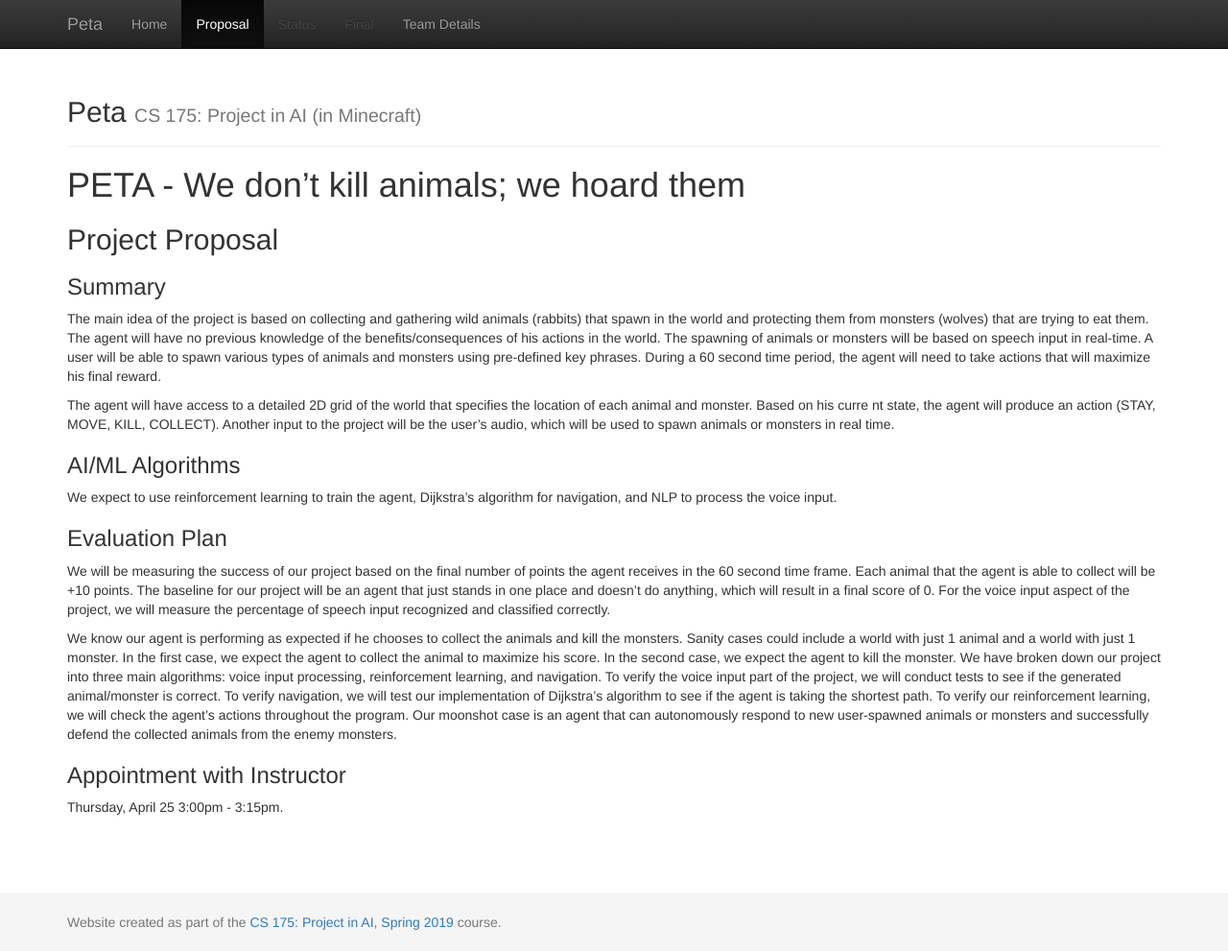
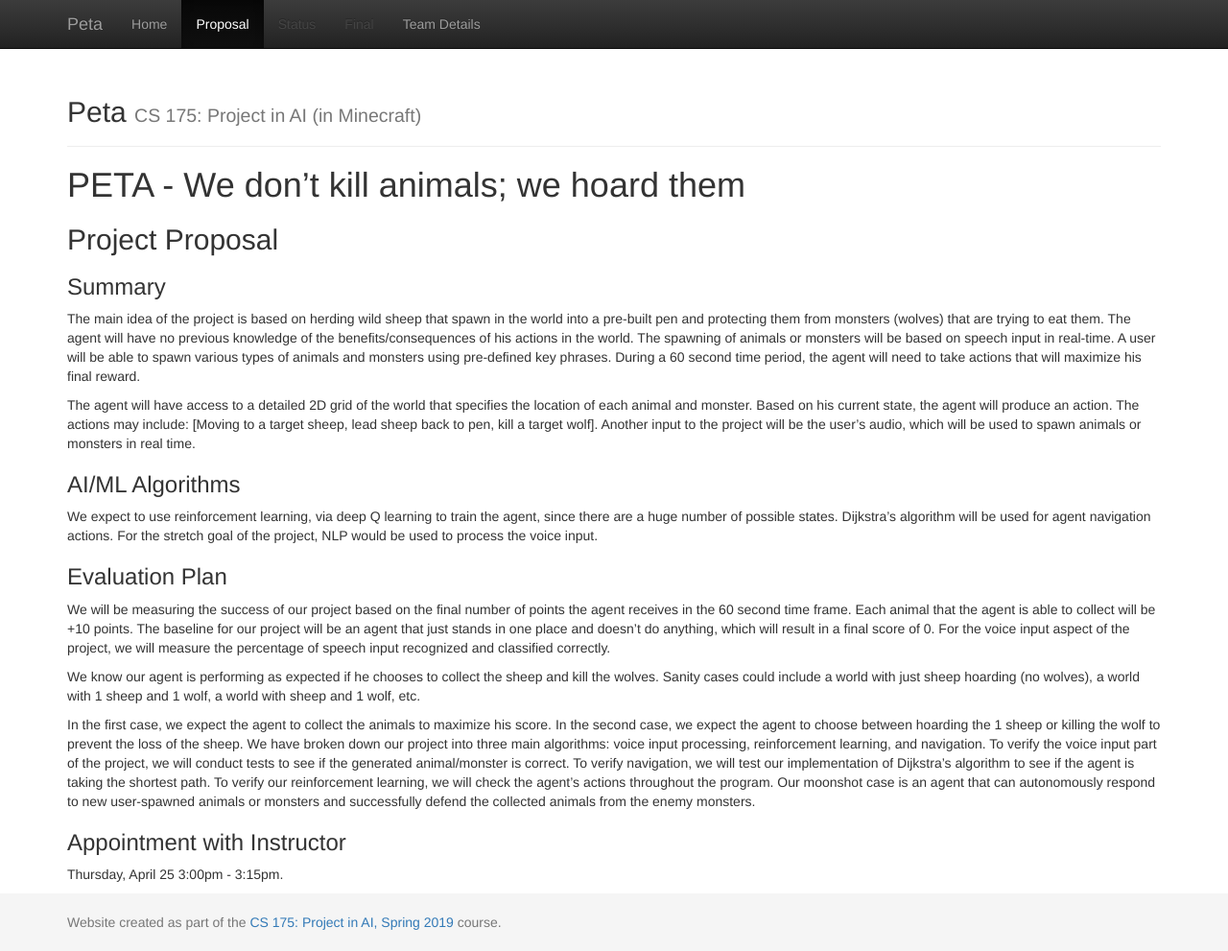
Before and after one commit to mrdanshih/pita, a Jekyll site: the page built from docs/proposal.md, in a window 1280 px wide and 991 px high. Shown: the whole window at 96% size. Built offline with Jekyll 4.4.1, drawn with Linux system fonts in a browser that asks for light colours.

Commit message:
Updated proposal per professor meeting

```diff
--- a/docs/proposal.md
+++ b/docs/proposal.md
@@ -9,20 +9,21 @@ title: Proposal
 
 ### Summary
 
-The main idea of the project is based on collecting and gathering wild animals (rabbits) that spawn in the world and protecting them from monsters (wolves) that are trying to eat them. The agent will have no previous knowledge of the benefits/consequences of his actions in the world. The spawning of animals or monsters will be based on speech input in real-time. A user will be able to spawn various types of animals and monsters using pre-defined key phrases. During a 60 second time period, the agent will need to take actions that will maximize his final reward.
+The main idea of the project is based on herding wild sheep that spawn in the world into a pre-built pen and protecting them from monsters (wolves) that are trying to eat them. The agent will have no previous knowledge of the benefits/consequences of his actions in the world. The spawning of animals or monsters will be based on speech input in real-time. A user will be able to spawn various types of animals and monsters using pre-defined key phrases. During a 60 second time period, the agent will need to take actions that will maximize his final reward.
 
-The agent will have access to a detailed 2D grid of the world that specifies the location of each animal and monster. Based on his curre
-nt state, the agent will produce an action (STAY, MOVE, KILL, COLLECT). Another input to the project will be the user’s audio, which will be used to spawn animals or monsters in real time.
+The agent will have access to a detailed 2D grid of the world that specifies the location of each animal and monster. Based on his current state, the agent will produce an action. The actions may include: [Moving to a target sheep, lead sheep back to pen, kill a target wolf]. Another input to the project will be the user’s audio, which will be used to spawn animals or monsters in real time.
 
 ### AI/ML Algorithms
 
-We expect to use reinforcement learning to train the agent, Dijkstra’s algorithm for navigation, and NLP to process the voice input.
+We expect to use reinforcement learning, via deep Q learning to train the agent, since there are a huge number of possible states. Dijkstra's algorithm will be used for agent navigation actions. For the stretch goal of the project, NLP would be used to process the voice input.
 
 ### Evaluation Plan
 
 We will be measuring the success of our project based on the final number of points the agent receives in the 60 second time frame. Each animal that the agent is able to collect will be +10 points. The baseline for our project will be an agent that just stands in one place and doesn’t do anything, which will result in a final score of 0. For the voice input aspect of the project, we will measure the percentage of speech input recognized and classified correctly.
 
-We know our agent is performing as expected if he chooses to collect the animals and kill the monsters. Sanity cases could include a world with just 1 animal and a world with just 1 monster. In the first case, we expect the agent to collect the animal to maximize his score. In the second case, we expect the agent to kill the monster. We have broken down our project into three main algorithms: voice input processing, reinforcement learning, and navigation. To verify the voice input part of the project, we will conduct tests to see if the generated animal/monster is correct. To verify navigation, we will test our implementation of Dijkstra’s algorithm to see if the agent is taking the shortest path. To verify our reinforcement learning, we will check the agent’s actions throughout the program. Our moonshot case is an agent that can autonomously respond to new user-spawned animals or monsters and successfully defend the collected animals from the enemy monsters.
+We know our agent is performing as expected if he chooses to collect the sheep and kill the wolves. Sanity cases could include  a world with just sheep hoarding (no wolves), a world with 1 sheep and 1 wolf, a world with sheep and 1 wolf, etc.
+
+In the first case, we expect the agent to collect the animals to maximize his score. In the second case, we expect the agent to choose between hoarding the 1 sheep or killing the wolf to prevent the loss of the sheep. We have broken down our project into three main algorithms: voice input processing, reinforcement learning, and navigation. To verify the voice input part of the project, we will conduct tests to see if the generated animal/monster is correct. To verify navigation, we will test our implementation of Dijkstra’s algorithm to see if the agent is taking the shortest path. To verify our reinforcement learning, we will check the agent’s actions throughout the program. Our moonshot case is an agent that can autonomously respond to new user-spawned animals or monsters and successfully defend the collected animals from the enemy monsters.
 
 ### Appointment with Instructor
 
```
